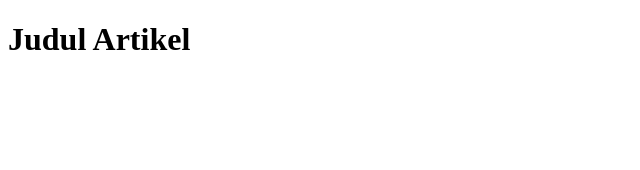
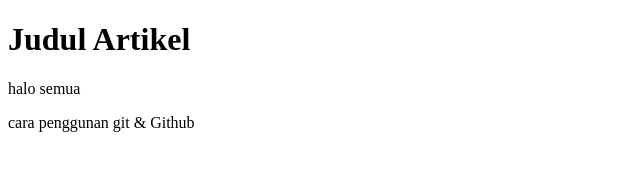
Before and after one commit to SorenaDeo/Praktek-06-GitHub, a plain HTML site: page index.html in a window 1280 px wide. Shown: the whole page, without its empty margins (0-640 px from the left). Drawn offline with Linux system fonts and the light colour scheme.

Commit message:
menambahkan paragraf 1 dan 2

```diff
--- a/index.html
+++ b/index.html
@@ -7,5 +7,7 @@
 </head>
 <body>
     <h1>Judul Artikel</h1>
+    <p>halo semua</p>
+    <p>cara penggunan git & Github</p>
 </body>
 </html>
```
